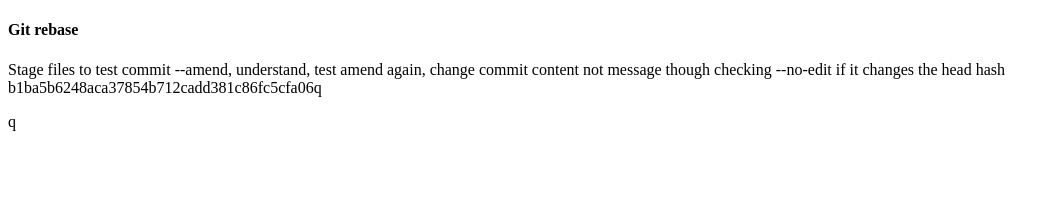
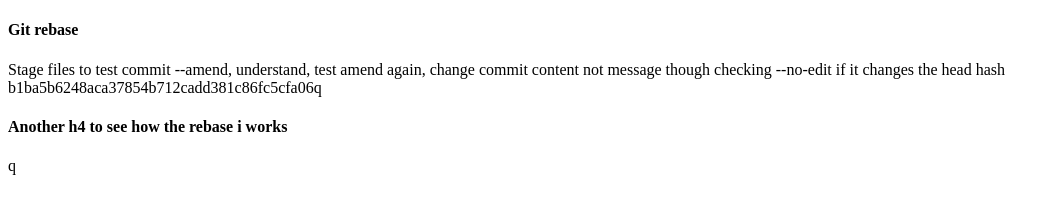
Before and after one commit to Teebo/rebase-practice, a website: page index.html in a window 1280 px wide. Shown: the whole page, without its empty margins (0-1059 px from the left). Drawn offline with Linux system fonts and the light colour scheme.

Commit message:
Aeed h4 to index.html to check rebase i

```diff
--- a/index.html
+++ b/index.html
@@ -10,6 +10,8 @@
  checking --no-edit if it changes the head hash b1ba5b6248aca37854b712cadd381c86fc5cfa06q
 </p>
 
+<h4>Another h4 to see how the rebase i works</h4>
+
 <script src="script.js"></script>
 </body>
 </html>q
```
